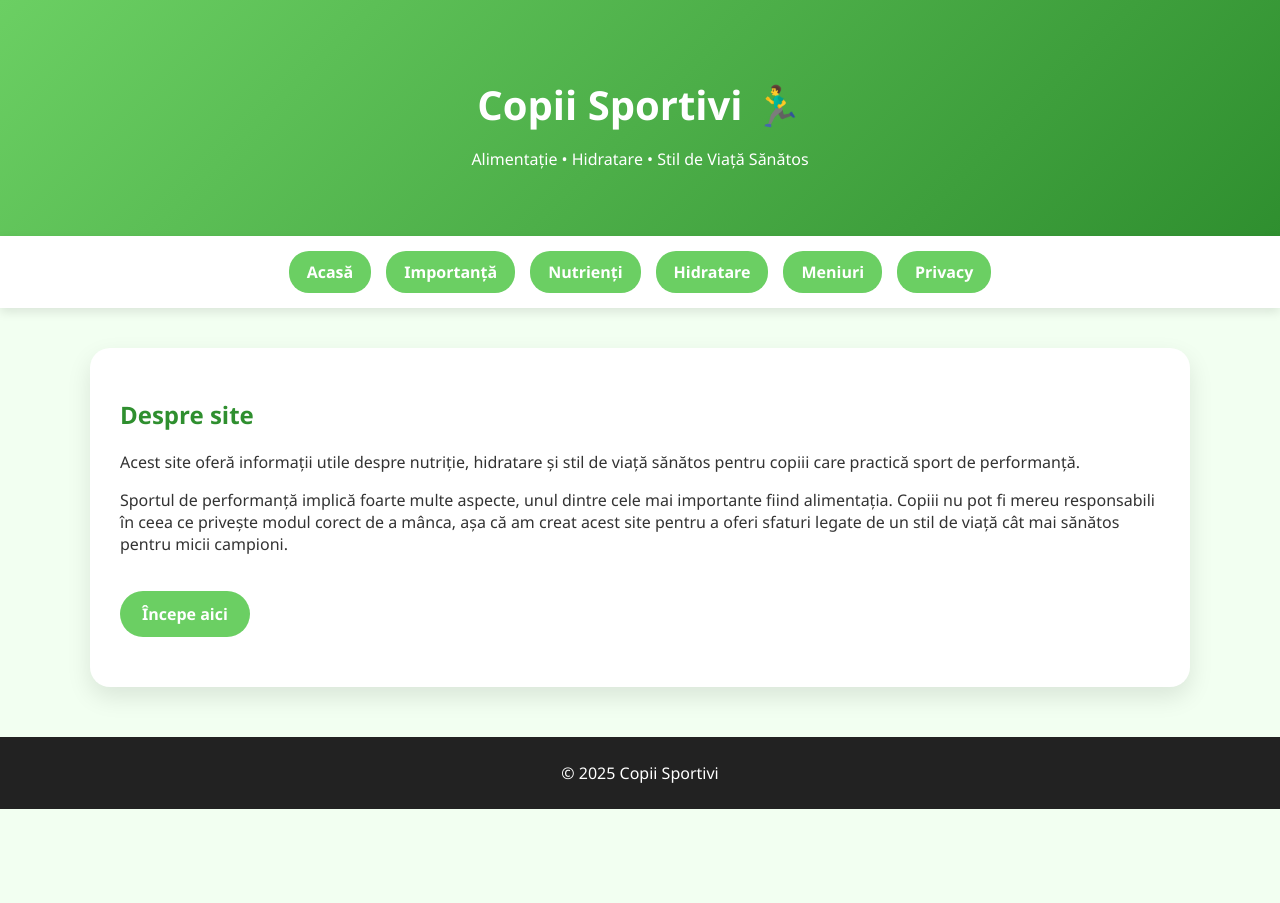
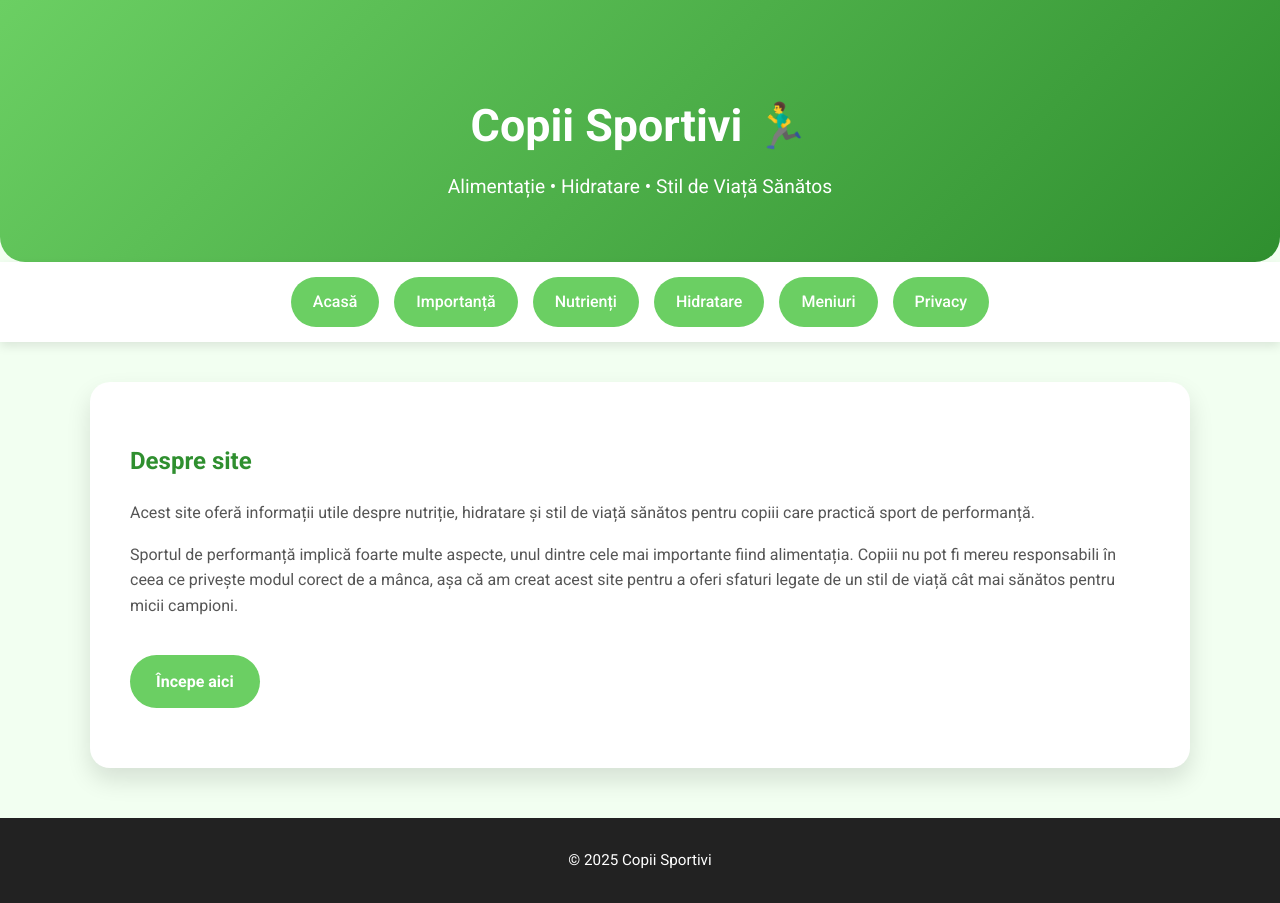
Before and after one commit to mihaelaandr/http-mihaelaandr.github.io, a plain HTML site: page index.html in a window 1280 px wide. Before the commit the page ends 809 px from the top, so only its background shows below. Drawn offline with Linux system fonts and the light colour scheme.

Commit message:
Update style.css

```diff
--- a/style.css
+++ b/style.css
@@ -1,8 +1,11 @@
+@import url('https://fonts.googleapis.com/css2?family=Roboto:wght@400;500;700&display=swap');
+
 :root {
     --verde: #6bcf63;
     --verde-inchis: #2f8f2f;
     --fundal: #f2fff1;
     --alb: #ffffff;
+    --gri: #555;
 }
 
 * {
@@ -11,23 +14,33 @@
 
 body {
     margin: 0;
-    font-family: "Segoe UI", sans-serif;
+    font-family: 'Roboto', sans-serif;
     background: var(--fundal);
-    color: #333;
+    color: var(--gri);
+    line-height: 1.6;
 }
 
+/* HEADER */
 header {
     background: linear-gradient(135deg, var(--verde), var(--verde-inchis));
     color: white;
-    padding: 50px 20px;
+    padding: 60px 20px;
     text-align: center;
+    border-bottom-left-radius: 25px;
+    border-bottom-right-radius: 25px;
 }
 
 header h1 {
     margin-bottom: 10px;
-    font-size: 2.5rem;
+    font-size: 2.8rem;
 }
 
+header p {
+    font-size: 1.2rem;
+    margin: 0;
+}
+
+/* NAV */
 nav {
     background: var(--alb);
     display: flex;
@@ -42,66 +55,85 @@ nav a {
     text-decoration: none;
     background: var(--verde);
     color: white;
-    padding: 10px 18px;
-    border-radius: 20px;
-    font-weight: bold;
-    transition: 0.3s;
+    padding: 12px 22px;
+    border-radius: 25px;
+    font-weight: 500;
+    transition: all 0.3s ease;
 }
 
 nav a:hover {
     background: var(--verde-inchis);
+    transform: translateY(-2px);
 }
 
+/* SECTIONS */
 section {
     max-width: 1100px;
     margin: 40px auto;
-    padding: 30px;
+    padding: 40px;
     background: var(--alb);
     border-radius: 20px;
-    box-shadow: 0 10px 25px rgba(0,0,0,0.1);
+    box-shadow: 0 12px 25px rgba(0,0,0,0.12);
+    transition: transform 0.3s ease, box-shadow 0.3s ease;
+}
+
+section:hover {
+    transform: translateY(-3px);
+    box-shadow: 0 15px 30px rgba(0,0,0,0.15);
 }
 
 h2 {
     color: var(--verde-inchis);
+    margin-bottom: 20px;
 }
 
+/* BUTOANE */
 .btn {
     display: inline-block;
     margin-top: 20px;
     background: var(--verde);
     color: white;
-    padding: 12px 22px;
-    border-radius: 25px;
+    padding: 14px 26px;
+    border-radius: 30px;
     text-decoration: none;
-    font-weight: bold;
+    font-weight: 700;
+    transition: all 0.3s ease;
 }
 
 .btn:hover {
     background: var(--verde-inchis);
+    transform: translateY(-2px);
 }
 
+/* TABLE */
 table {
     width: 100%;
     border-collapse: collapse;
     margin-top: 20px;
+    border-radius: 12px;
+    overflow: hidden;
 }
 
 th {
     background: var(--verde);
     color: white;
+    font-weight: 600;
 }
 
 th, td {
     border: 1px solid #ccc;
-    padding: 12px;
+    padding: 14px;
+    text-align: left;
 }
 
+/* FOOTER */
 footer {
     background: #222;
     color: white;
     text-align: center;
-    padding: 25px;
+    padding: 30px 20px;
     margin-top: 50px;
+    font-size: 0.95rem;
 }
 
 /* RESPONSIVE */
@@ -109,7 +141,19 @@ footer {
     header h1 {
         font-size: 2rem;
     }
+    header p {
+        font-size: 1rem;
+    }
     nav a {
         font-size: 14px;
+        padding: 10px 18px;
+    }
+    section {
+        padding: 25px;
+        margin: 25px 15px;
+    }
+    .btn {
+        padding: 12px 20px;
+        font-size: 0.95rem;
     }
 }
```
